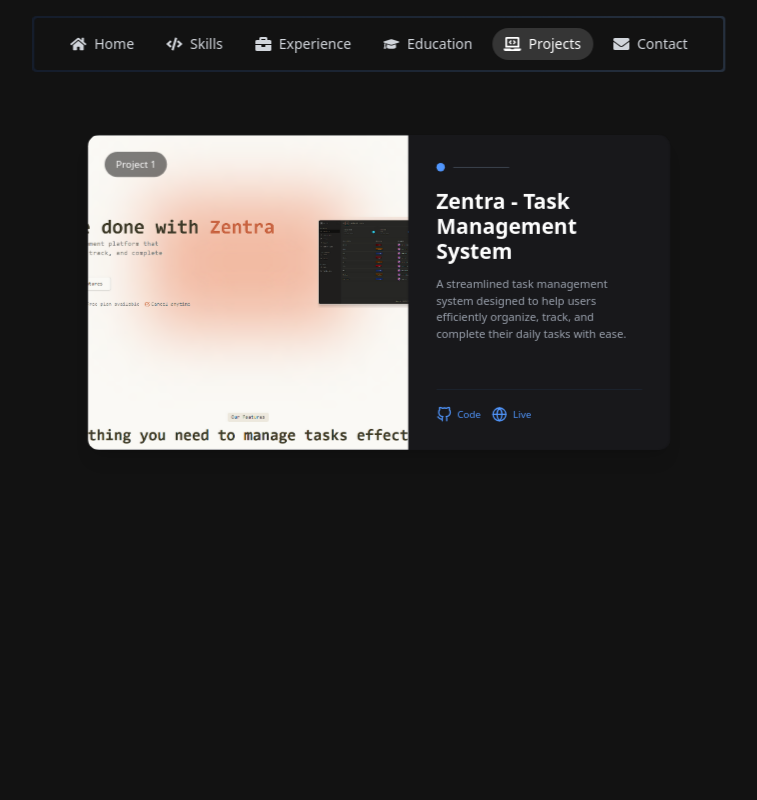
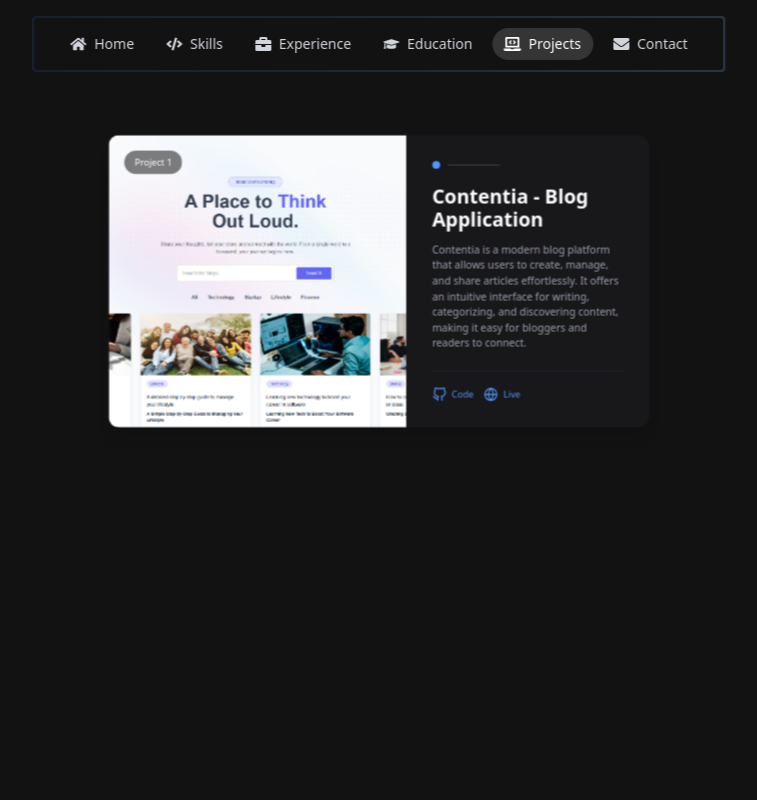
Before and after one commit to josephjrdlc21/portfolio, a React (Vite) app: page /projects in a window 1280 px wide. Shown: the top 800 px of the page, without its empty margins (261-1018 px from the left). Built offline with nearby package versions, Linux system fonts and the light colour scheme.

Commit message:
add Contentia project details and image

```diff
--- a/src/pages/Projects/Projects.jsx
+++ b/src/pages/Projects/Projects.jsx
@@ -4,6 +4,7 @@
 import PropTypes from "prop-types";
 
 import Zentra from "@/assets/images/zentra.png";
+import Contentia from "@/assets/images/contentia.png";
 import PortfolioV2 from "@/assets/images/portfolio-v2.png";
 import PortfolioV1 from "@/assets/images/portfolio-v1.png";
 import QoutesGenerator from "@/assets/images/qoutes-generator.png";
@@ -11,6 +12,16 @@
 import ExpenseTracker from "@/assets/images/expense-tracker.png";
 
 const projects = [
+  {
+    title: "Contentia - Blog Application",
+    description:
+      "Contentia is a modern blog platform that allows users to create, manage, and share articles effortlessly. It offers an intuitive interface for writing, categorizing, and discovering content, making it easy for bloggers and readers to connect.",
+    src: "contentia.png",
+    link: Contentia,
+    color: "#5196fd",
+    githubLink: "https://github.com/josephjrdlc21/contentia",
+    liveLink: "https://contentia.josephdlc.com/",
+  },
   {
     title: "Zentra - Task Management System",
     description:
```
Also changed, not shown: src/assets/images/contentia.png (added).
